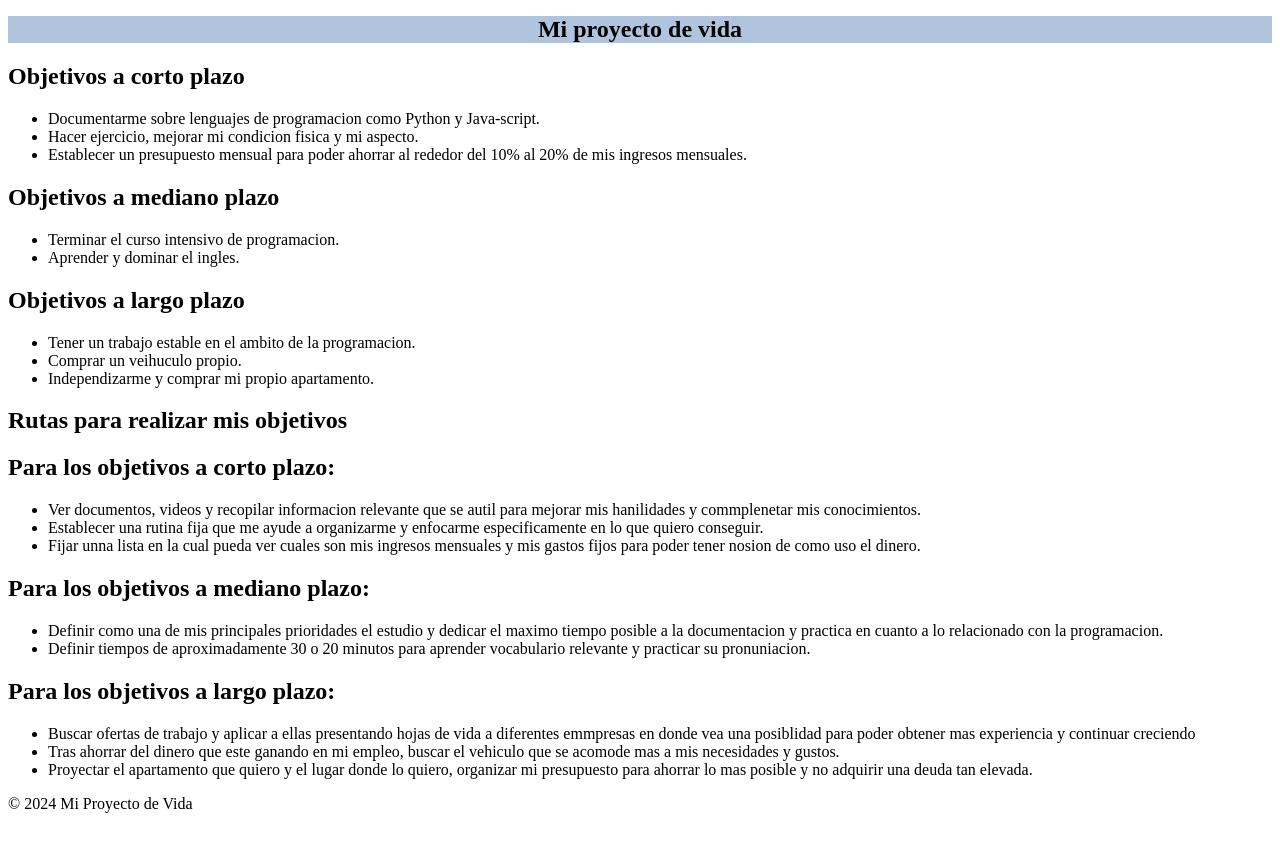
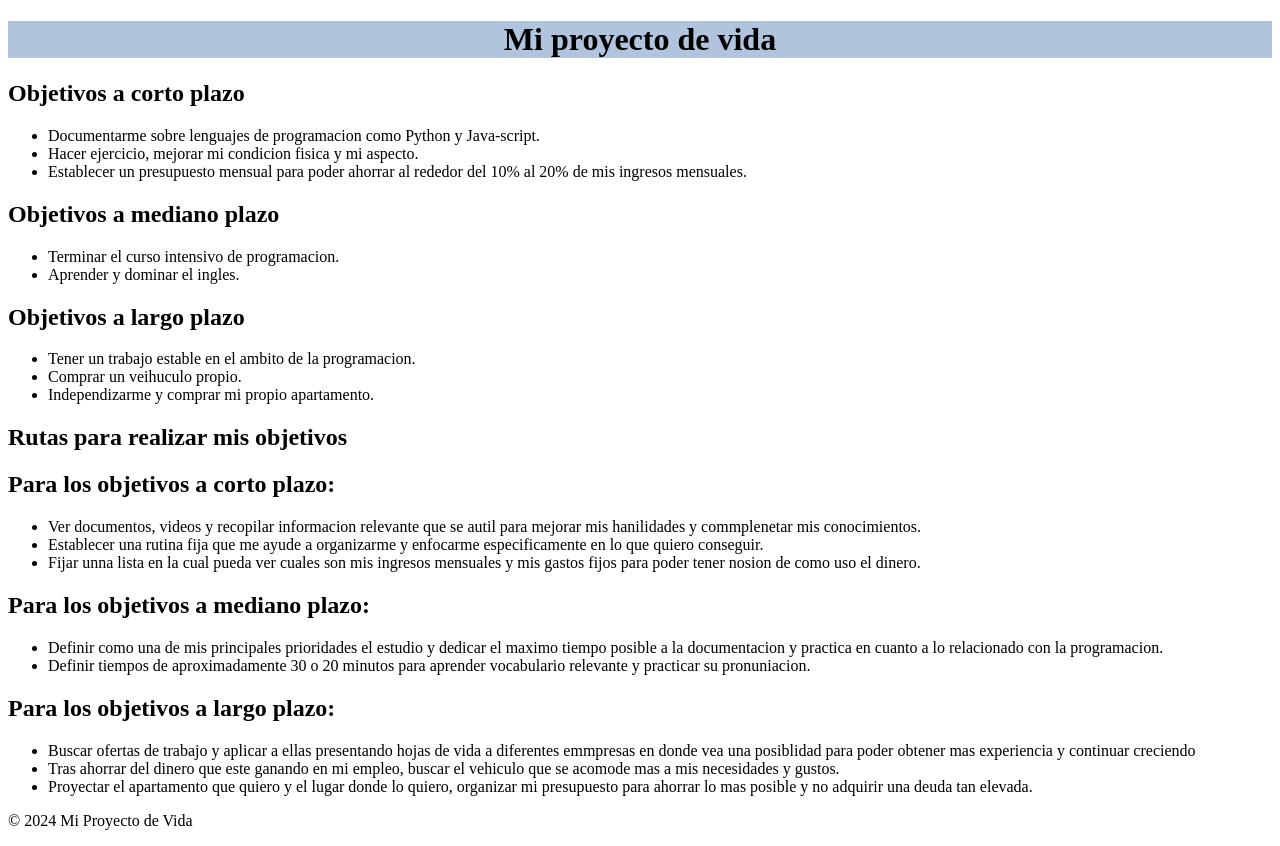
Before and after one commit to JuanFelipeSolanoAnteliz/html_solanoJuanFelipe, a plain HTML site: page Dia 1/Index.html in a window 1280 px wide. Drawn offline with Linux system fonts and the light colour scheme.

```diff
--- a/Dia 1/estilos.css
+++ b/Dia 1/estilos.css
@@ -3,10 +3,9 @@ header {
     text-align: center; /* Centra todo el contenido del encabezado */
     background-color: lightsteelblue;
 }
-h1
 
-{
-
-    color:black;
-    font-size: 24px;
+.objetivo-corto-plazo{
+    background-color:antiquewhite;
+    padding: 20px ;
+    margin: 20px;
 }
```
Also changed, not shown: Dia 2/index.html (added, +2 -0 lines), Dia 2/estilos.css (added).
